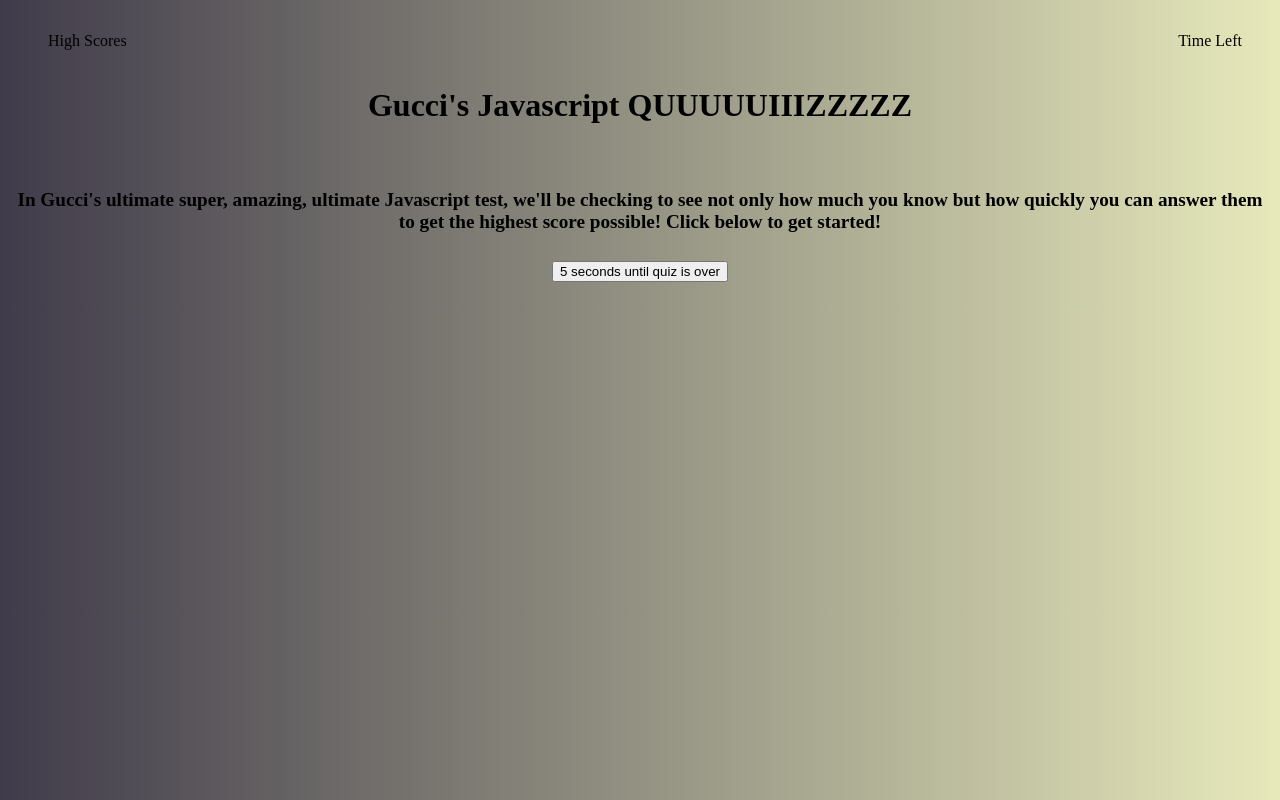
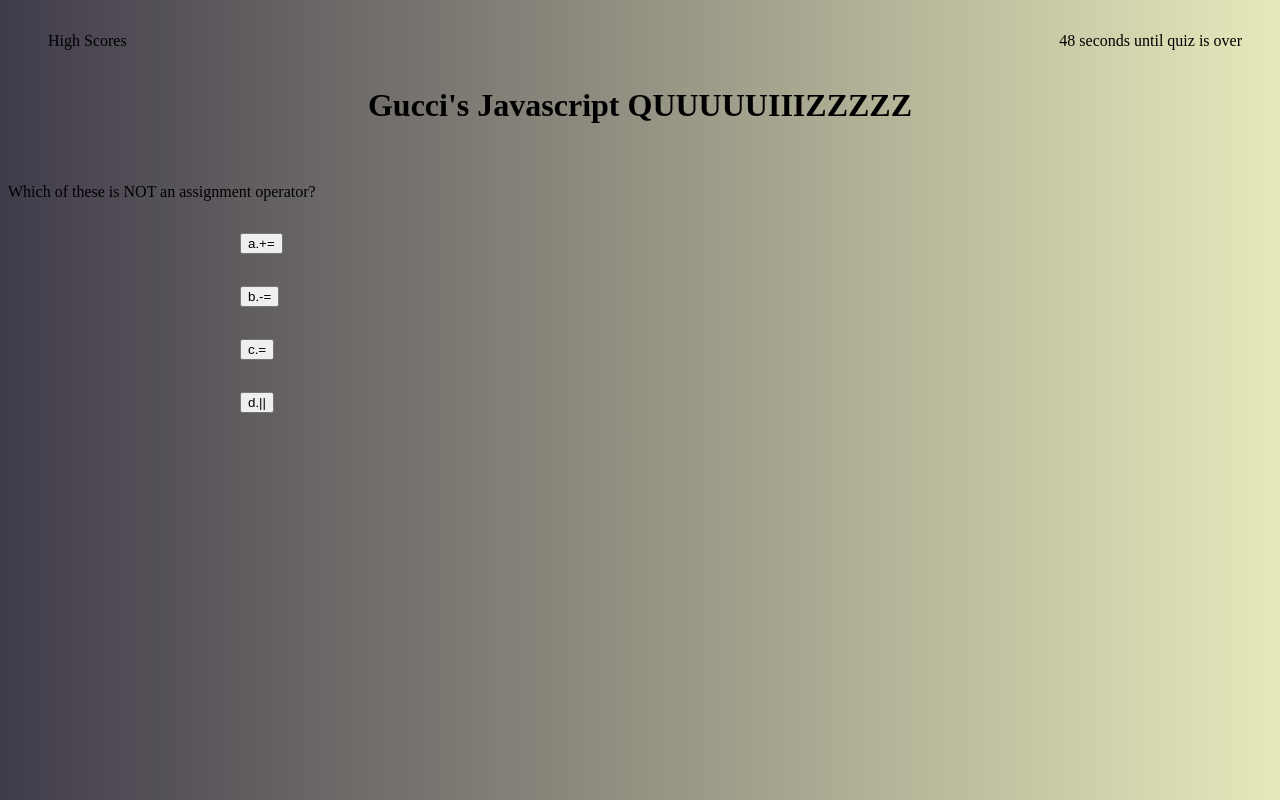
Before and after one commit to Guccierrez/Timed_Quiz, a plain HTML site: page index.html in a window 1280 px wide. Both pictures are taken after a click on the button "Start Quiz!". Drawn offline with Linux system fonts and the light colour scheme.

Commit message:
Both questions AND answer choices pop up

```diff
--- a/index.html
+++ b/index.html
@@ -15,21 +15,29 @@
                     <p>High Scores</p>
                 </li>
                 <li>
-                    <p class="timer">Time Left</p>
+                    <p id="timer">Time Left</p>
                 </li>
             </ul>
         </nav>
     <h1>Gucci's Javascript QUUUUUIIIZZZZZ</h1>
     <br>
 </header>
-    <div class= "center" >
+    <div id="disappear" class= "center">
         <h4>In Gucci's ultimate super, amazing, ultimate Javascript test, we'll be checking to see not only how much you know
             but how quickly you can answer them to get the highest score possible! Click below to get started!
         <h4>
         <button type="button" id="startButton">Start Quiz!</button>
     </div>
-    <div>
 
+
+    <div id = appear style="display:none;">
+        <h3></h3>
+        <p id="buttonsDiv" class="pl-5 ml-2 pt-5 justify-content-center font-weight-bold"></p>
+        <div class="answerChoices" id="answers">
+            <p><button id="A" class="answerButtons"></button></p>
+            <p><button id="B" class="answerButtons"></button></p>
+            <p><button id="C" class="answerButtons"></button></p>
+            <p><button id="D" class="answerButtons"></button></p>
 
     </div>
     <script src="./script.js"></script>
--- a/script.js
+++ b/script.js
@@ -26,18 +26,40 @@
     }
 
 ];
+//to link questions and answers to the html
+let allAnswerChoices = document.querySelector(".answerchoices")
+let buttonsDiv = document.getElementById("buttonsDiv");
+let answers = document.getElementById("answers");
+let A = document.getElementById("A");
+let B = document.getElementById("B");
+let C = document.getElementById("C");
+let D = document.getElementById("D");
+let currentQuestionIndex = 0;
+
+// function that actually renders qustions onto the page.
+function showQuestions(){
+    buttonsDiv.textContent=questions[0].question;
+    A.textContent = questions[0].choices[0];
+    B.textContent = questions[0].choices[1];
+    C.textContent = questions[0].choices[2];
+    D.textContent = questions[0].choices[3];
+}
+
 //To start time
+let timer = document.getElementById("timer")
 let startButton = document.getElementById("startButton")
 startButton.addEventListener("click", BeginQuiz)
 
 
-let startTime = 5;
-
+let startTime = 50;
 function BeginQuiz(){
+ showQuestions()   //starts the function that shows the questions
+ appear.style.display="block";
+ disappear.style.display="none";
  let timeLeft = startTime;
  let timeInterval = setInterval(function (){
     timeLeft--;
-    startButton.textContent = startTime + " seconds until quiz is over";
+    timer.textContent = timeLeft + " seconds until quiz is over";
     if(timeLeft === 0){
         clearInterval(timeInterval);
         displayMessage();
--- a/style.css
+++ b/style.css
@@ -16,3 +16,12 @@
     text-align: center;
     font-size: larger;
 }
+
+.answerChoices {
+    display: flex;
+    flex-direction: column;
+    max-width: 50rem;
+    align-items: stretch;
+    margin-left: auto;
+    margin-right: auto;
+}
```
